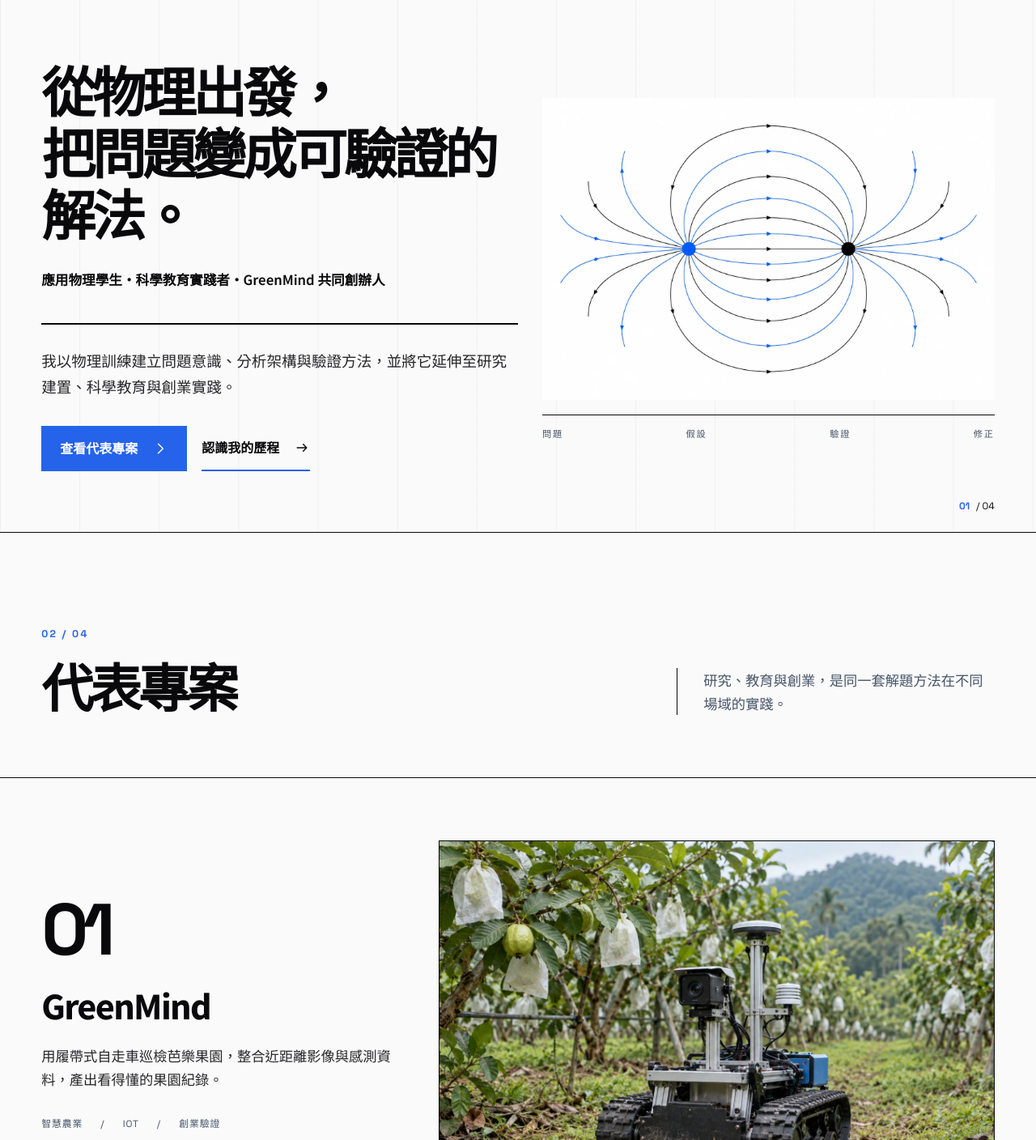
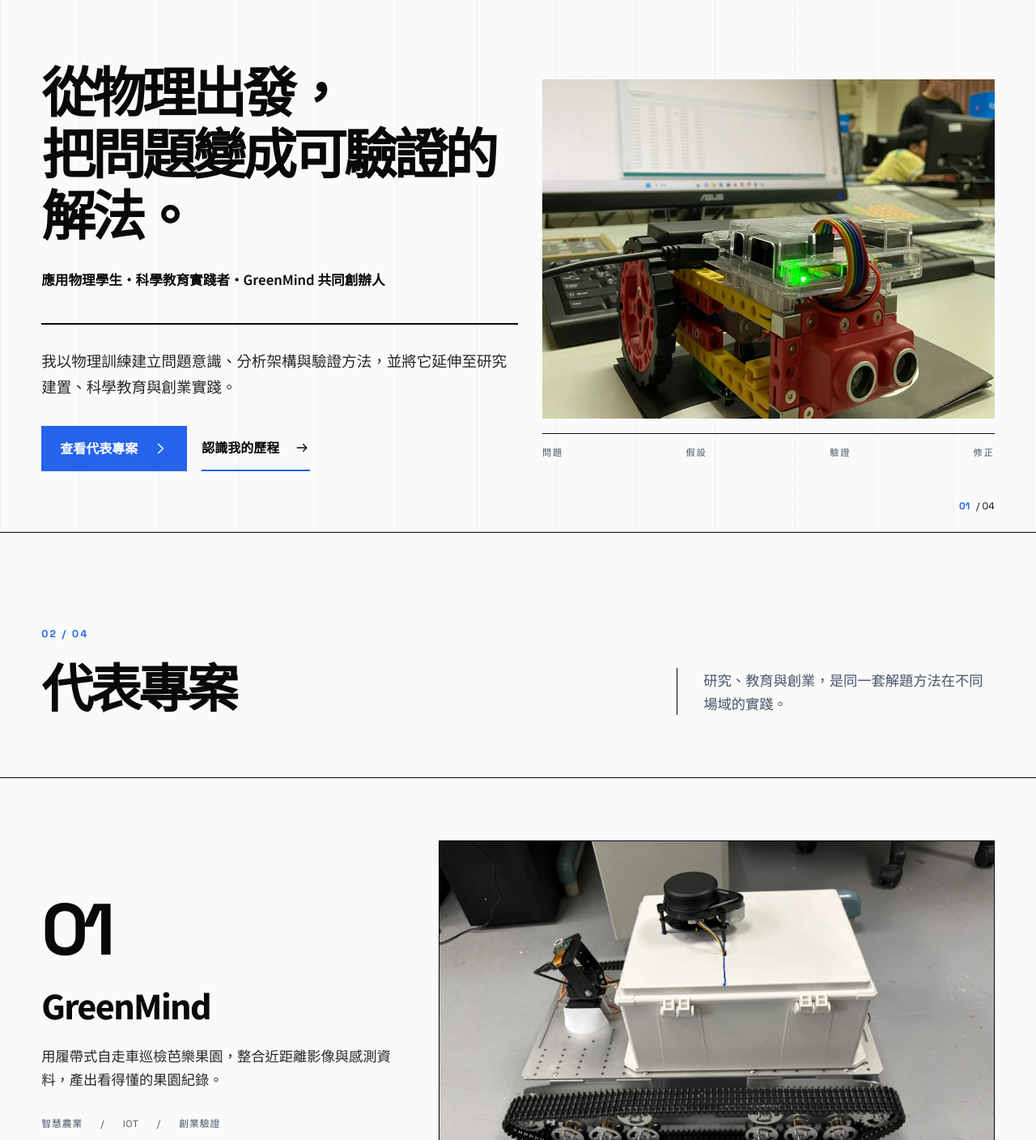
Before and after one commit to YunCheHsieh/YunCheHsieh.github.io, a plain HTML site: page index.html in a window 1280 px wide. Shown: the part 86-1494 px from the top of the page at 81% size. Drawn offline with Linux system fonts and the light colour scheme.

Commit message:
Use real project photos and refine impact metrics

```diff
--- a/index.html
+++ b/index.html
@@ -91,10 +91,10 @@
 
         <figure class="hero-visual" data-reveal>
           <img
-            src="assets/physics-field.webp"
-            width="1536"
-            height="1024"
-            alt="以黑色與藍色線條呈現的磁偶極場線示意圖"
+            src="assets/hero-robot-lab.webp"
+            width="1108"
+            height="1477"
+            alt="科學教育課程中製作與測試的感測機器車"
             fetchpriority="high"
           />
           <figcaption>
@@ -152,10 +152,10 @@
           </div>
           <figure class="project-media">
             <img
-              src="assets/greenmind-rover.webp"
-              width="1448"
-              height="1086"
-              alt="在芭樂果園中進行巡檢的履帶式自走車"
+              src="assets/greenmind-prototype.webp"
+              width="1477"
+              height="1108"
+              alt="GreenMind 履帶式果園巡檢車實體原型"
               loading="lazy"
             />
           </figure>
@@ -250,8 +250,6 @@
           <dl class="metrics" data-reveal>
             <div><dt>1,676+</dt><dd>入校社團課服務人次</dd></div>
             <div><dt>50+</dt><dd>教師研習參與人數</dd></div>
-            <div><dt>6</dt><dd>3D 列印機維護</dd></div>
-            <div><dt>2</dt><dd>原型版本</dd></div>
           </dl>
 
           <div class="timeline" data-reveal>
--- a/styles.css
+++ b/styles.css
@@ -329,9 +329,9 @@ svg {
 .hero-visual img {
   width: 100%;
   height: auto;
-  aspect-ratio: 3 / 2;
+  aspect-ratio: 4 / 3;
   object-fit: cover;
-  mix-blend-mode: multiply;
+  object-position: center 72%;
 }
 
 .hero-visual figcaption {
```
Also changed, not shown: assets/greenmind-prototype.webp (added), assets/greenmind-rover.webp (deleted), assets/hero-robot-lab.webp (added), assets/physics-field.webp (deleted).
